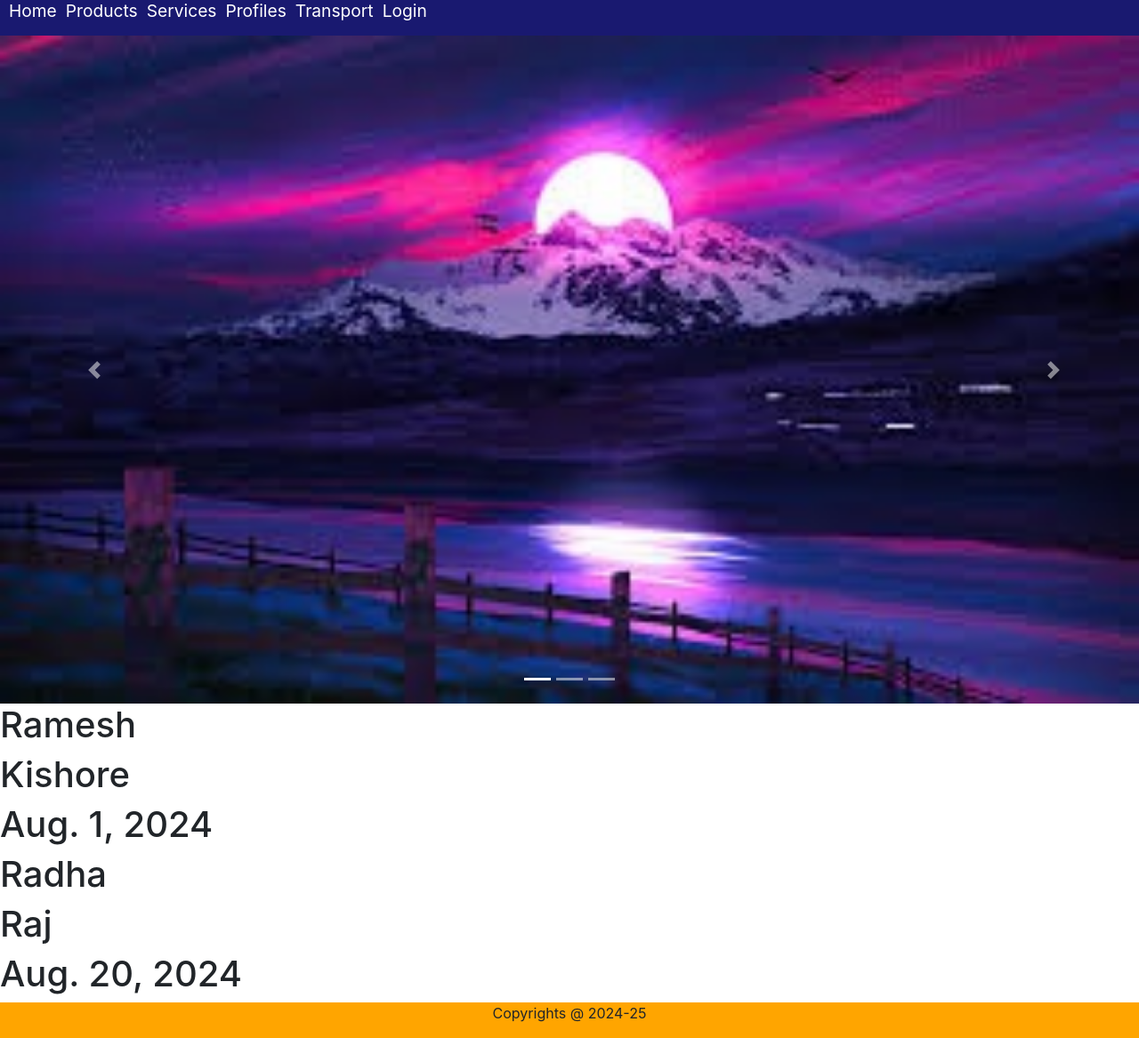
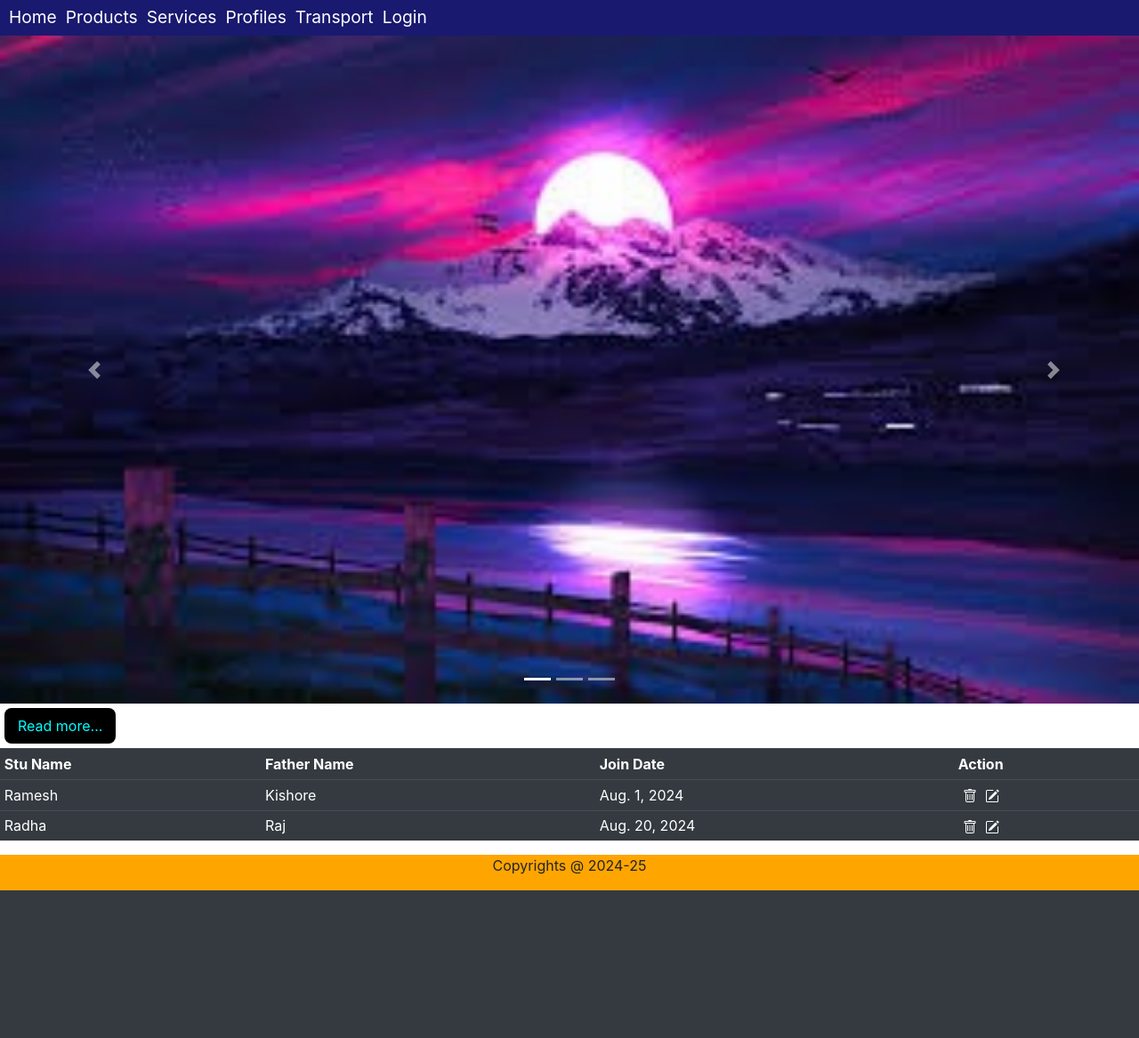
Before and after one commit to kunchala1971/SchoolProject, a Django app: page / in a window 1280 px wide. Shown: the whole page at 89% size. After the commit the page ends 1001 px from the top, so only its background shows below. Run offline with Django 5.2, Linux system fonts and the light colour scheme; data comes from the database, SQL or seed files in the repository.

Commit message:
css adding

```diff
--- /dev/null
+++ b/school/assets/css/custom.css
@@ -0,0 +1,55 @@
+*{
+	box-sizing:border-box;
+	padding:0px;
+	margin:0px;
+}
+.nav-bar {
+	display:flex;
+	flex-direction: row;
+	width: 100vw;
+	height: 40px;
+	background-color: midnightblue;
+	align-items:center;
+	padding-top: 15px;
+}
+.nav-items{
+	display:flex;
+	flex-direction:row;
+	list-style:none;
+
+}
+a{
+	text-decoration:none;
+	color:white;
+	font-size:1.2rem;
+	margin-left:10px;
+}
+a:hover{
+	text-decoration:none;
+	color:white;
+	font-size:1.2rem;
+	margin-left:10px;
+}
+.footer-bar{
+	bottom:0px;
+	display:flex;
+	flex-direction:column;
+	width:100vw;
+	height:40px;
+	align-items:center;
+	justify-content:center;
+	background-color:orange;
+
+}
+.btn-readmore{
+	background-color: black;
+	color: aqua;
+	border: unset;
+	border-radius: 8px;
+	padding:8px 15px;
+	margin:5px;
+}
+.action-icons{
+	margin-left:5px;
+	cursor: pointer;
+}
--- a/school/templates/index.html
+++ b/school/templates/index.html
@@ -31,10 +31,36 @@
   </a>
 </div>
 <div>
+	<button class="btn-readmore">Read more...</button>
+</div>
+<div>
+	<table class="table table-dark table-sm">
+<tr>
+	<th>Stu Name</th>
+	<th>Father Name</th>
+	<th>Join Date</th>
+	<th>Action</td>
+</tr>
+
 	{% for data in data %}
-	<div><h1> {{data.stu_name}} </h1></div>
-	<div><h1> {{data.stu_father}} </h1></div>
-	<div><h1> {{data.joindate}} </h1></div>
+	<tr>
+		<td> {{data.stu_name}}</td>
+		<td> {{data.stu_father}}</td>
+		<td>{{data.joindate}}</td>
+		<td>
+			<span >
+			<svg class="action-icons" xmlns="http://www.w3.org/2000/svg" width="16" height="16" fill="currentColor" class="bi bi-trash" viewBox="0 0 16 16">
+			<path d="M5.5 5.5A.5.5 0 0 1 6 6v6a.5.5 0 0 1-1 0V6a.5.5 0 0 1 .5-.5m2.5 0a.5.5 0 0 1 .5.5v6a.5.5 0 0 1-1 0V6a.5.5 0 0 1 .5-.5m3 .5a.5.5 0 0 0-1 0v6a.5.5 0 0 0 1 0z"/>
+			<path d="M14.5 3a1 1 0 0 1-1 1H13v9a2 2 0 0 1-2 2H5a2 2 0 0 1-2-2V4h-.5a1 1 0 0 1-1-1V2a1 1 0 0 1 1-1H6a1 1 0 0 1 1-1h2a1 1 0 0 1 1 1h3.5a1 1 0 0 1 1 1zM4.118 4 4 4.059V13a1 1 0 0 0 1 1h6a1 1 0 0 0 1-1V4.059L11.882 4zM2.5 3h11V2h-11z"/>
+		</svg>
+		<svg class="action-icons" xmlns="http://www.w3.org/2000/svg" width="16" height="16" fill="currentColor" class="bi bi-pencil-square" viewBox="0 0 16 16">
+			<path d="M15.502 1.94a.5.5 0 0 1 0 .706L14.459 3.69l-2-2L13.502.646a.5.5 0 0 1 .707 0l1.293 1.293zm-1.75 2.456-2-2L4.939 9.21a.5.5 0 0 0-.121.196l-.805 2.414a.25.25 0 0 0 .316.316l2.414-.805a.5.5 0 0 0 .196-.12l6.813-6.814z"/>
+			<path fill-rule="evenodd" d="M1 13.5A1.5 1.5 0 0 0 2.5 15h11a1.5 1.5 0 0 0 1.5-1.5v-6a.5.5 0 0 0-1 0v6a.5.5 0 0 1-.5.5h-11a.5.5 0 0 1-.5-.5v-11a.5.5 0 0 1 .5-.5H9a.5.5 0 0 0 0-1H2.5A1.5 1.5 0 0 0 1 2.5z"/>
+		</svg>
+	</span>
+	</td>
+	</tr>
  {% endfor %}
+</table>
 </div>
 {% endblock content%}
--- a/school/templates/layout.html
+++ b/school/templates/layout.html
@@ -8,50 +8,7 @@
 			{% endblock title%}
 		</title>
 		<link rel="stylesheet" href="https://cdn.jsdelivr.net/npm/bootstrap@4.5.3/dist/css/bootstrap.min.css" integrity="sha384-TX8t27EcRE3e/ihU7zmQxVncDAy5uIKz4rEkgIXeMed4M0jlfIDPvg6uqKI2xXr2" crossorigin="anonymous">
-    <style>
-			*{
-				box-sizing:border-box;
-				padding:0px;
-				margin:0px;
-			}
-      .nav-bar {
-				display:flex;
-        width: 100vw;
-        height: 40px;
-        background-color: midnightblue;
-				align-items:center;
-      }
-			.nav-items{
-				display:flex;
-				flex-direction:row;
-				list-style:none;
-
-			}
-			a{
-				text-decoration:none;
-				color:white;
-				font-size:1.2rem;
-				margin-left:10px;
-			}
-			a:hover{
-				text-decoration:none;
-				color:white;
-				font-size:1.2rem;
-				margin-left:10px;
-			}
-			.footer-bar{
-				{% comment %} position:fixed;
-				bottom:0px; {% endcomment %}
-				display:flex;
-				flex-direction:column;
-				width:100vw;
-				height:40px;
-				align-items:center;
-				justify-content:center;
-				background-color:orange;
-
-			}
-    </style>
+		<link rel="stylesheet" href="/static/css/custom.css"/>
   </head>
   <body>
     <div class="nav-bar">
```
